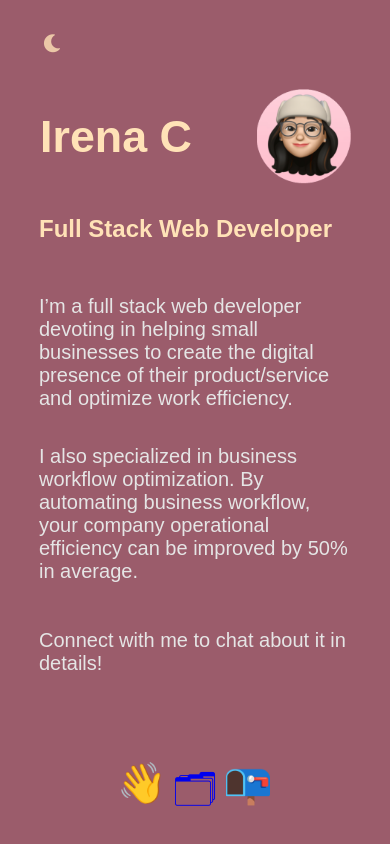
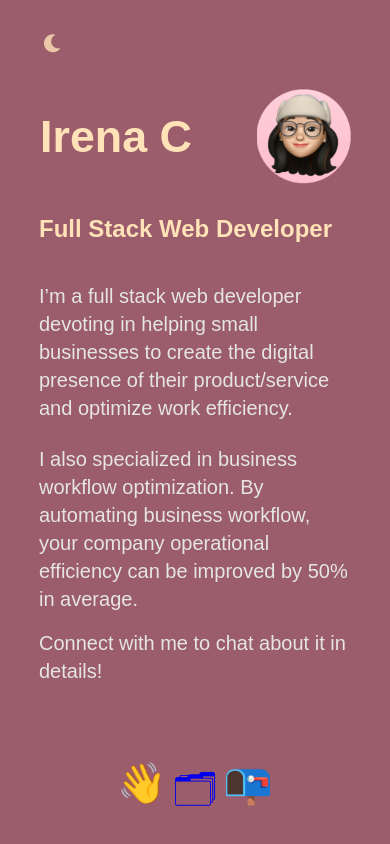
Before and after one commit to mengirena/PersonalWebsite, a React (Create React App) app: page /about in a window 390 px wide. Built offline with nearby package versions, Linux system fonts and the light colour scheme; a web font is replaced by a local one.

Commit message:
about css

```diff
--- a/src/pages/About.css
+++ b/src/pages/About.css
@@ -93,13 +93,16 @@ main {
 
     .paragraph1 {
         grid-row: 4 / 7;
+        line-height: 1.4;
     }
 
     .paragraph2 {
         grid-row: 7 / 10;
+        line-height: 1.4;
     }
 
     .paragraph3 {
         grid-row: 10 / 11;
+        line-height: 1.4;
     }
 }
```
